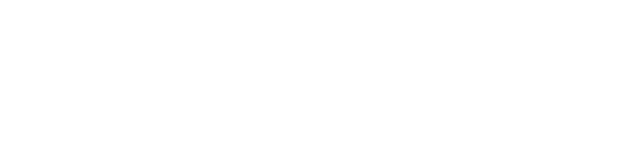
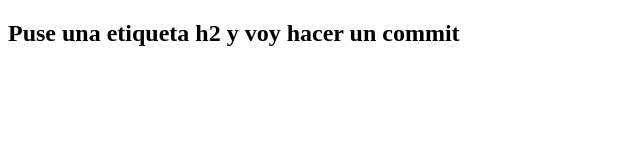
Before and after one commit to JuanFelipeFranco/ejemplogithub, a plain HTML site: page index.html in a window 1280 px wide. Shown: the whole page, without its empty margins (0-640 px from the left). Drawn offline with Linux system fonts and the light colour scheme.

Commit message:
agregamos etiqueta h2

```diff
--- a/index.html
+++ b/index.html
@@ -7,6 +7,6 @@
     <title>Document</title>
 </head>
 <body>
-
+    <h2>Puse una etiqueta h2 y voy hacer un commit</h2>
 </body>
 </html>
```
